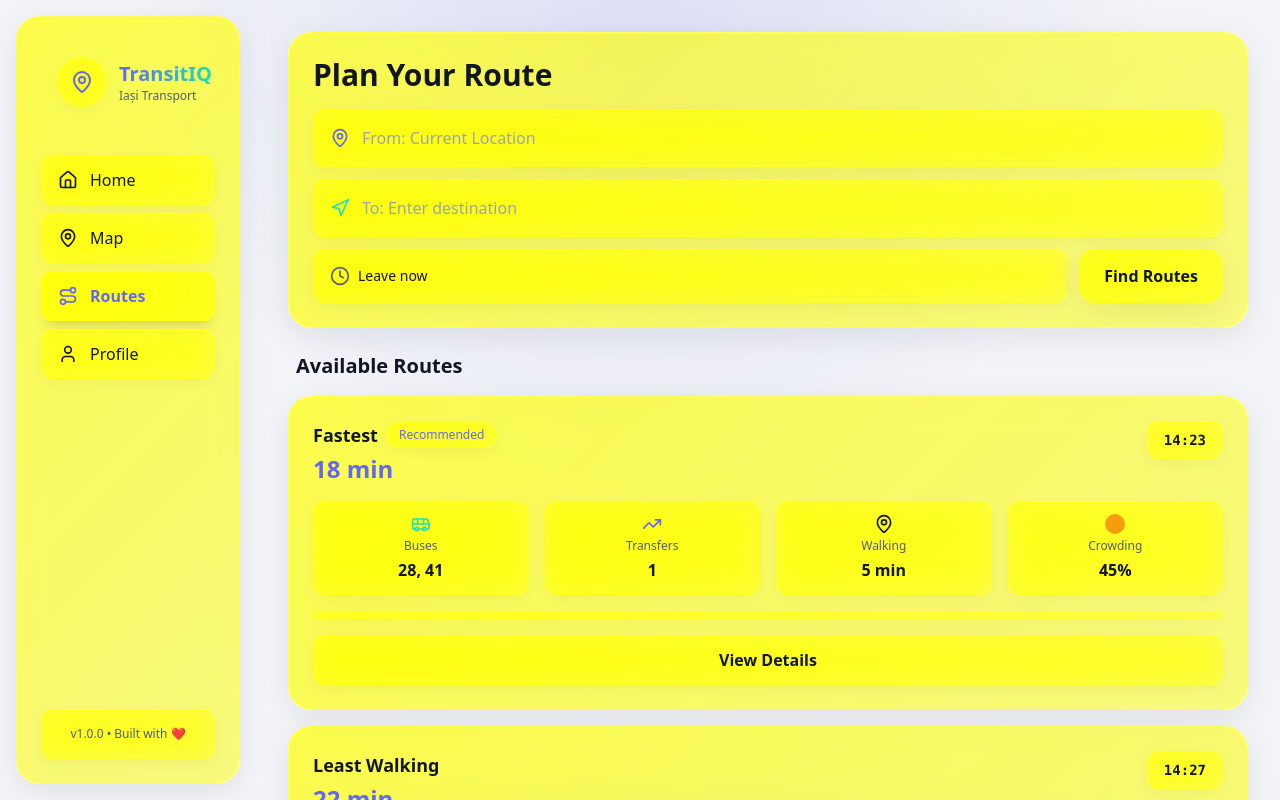
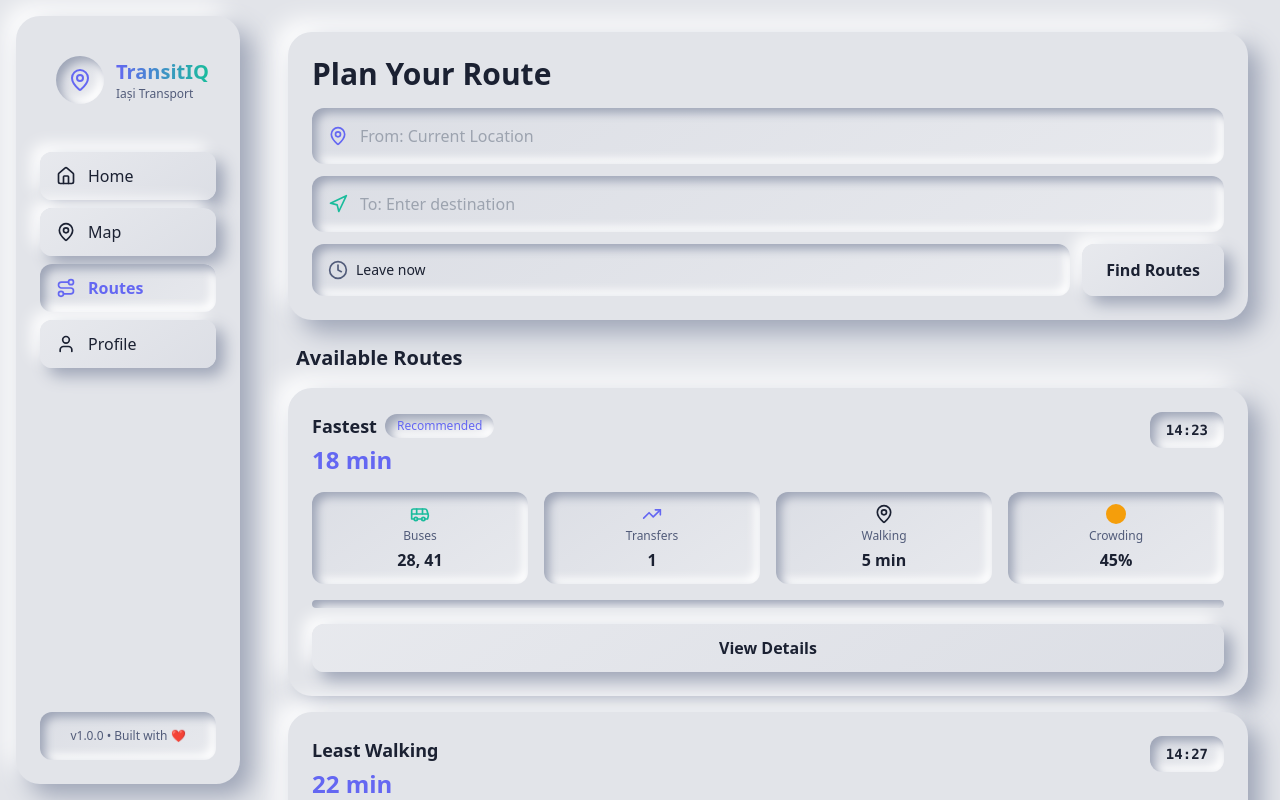
Before and after one commit to Tzigger/transitzen-go, a React (Vite) app: page /routes in a window 1280 px wide. Shown: the top 800 px of the page. Built offline with nearby package versions, Linux system fonts and the light colour scheme; the HTML template or start-up script is replaced by a standard one.

Commit message:
Reverted to commit eefa3ba634a08a873fb2855459ad8fe04c18911c

```diff
--- a/src/components/Navigation.tsx
+++ b/src/components/Navigation.tsx
@@ -13,7 +13,7 @@ const Navigation = () => {
     <>
       {/* Mobile Bottom Navigation */}
       <nav className="md:hidden fixed bottom-0 left-0 right-0 z-50 pb-safe">
-        <div className="glass-strong rounded-t-3xl px-4 py-3 border-t">
+        <div className="neu-float rounded-t-3xl px-4 py-3">
           <div className="flex justify-around items-center">
             {navItems.map((item) => (
               <NavLink
@@ -22,8 +22,8 @@ const Navigation = () => {
                 className={({ isActive }) =>
                   `flex flex-col items-center gap-1 px-4 py-2 rounded-xl transition-all ${
                     isActive
-                      ? "glass-subtle text-primary shadow-lg"
-                      : "text-muted-foreground hover:text-foreground hover:glass-subtle"
+                      ? "neu-pressed text-primary"
+                      : "text-muted-foreground hover:text-foreground"
                   }`
                 }
               >
@@ -37,9 +37,9 @@ const Navigation = () => {
 
       {/* Desktop Sidebar */}
       <nav className="hidden md:block fixed left-0 top-0 h-screen w-64 p-4">
-        <div className="glass-card h-full flex flex-col">
+        <div className="neu-card h-full flex flex-col">
           <div className="flex items-center gap-3 mb-8 p-4">
-            <div className="glass-subtle rounded-full p-3">
+            <div className="neu-pressed rounded-full p-3">
               <MapPin className="w-6 h-6 text-primary" />
             </div>
             <div>
@@ -56,8 +56,8 @@ const Navigation = () => {
                 className={({ isActive }) =>
                   `flex items-center gap-3 px-4 py-3 rounded-xl transition-all ${
                     isActive
-                      ? "glass-strong text-primary font-semibold shadow-lg"
-                      : "glass-subtle hover:glass text-foreground"
+                      ? "neu-pressed text-primary font-semibold"
+                      : "neu-flat hover:neu-float text-foreground"
                   }`
                 }
               >
@@ -67,7 +67,7 @@ const Navigation = () => {
             ))}
           </div>
 
-          <div className="mt-auto glass-subtle rounded-xl p-4">
+          <div className="mt-auto neu-pressed rounded-xl p-4">
             <p className="text-xs text-muted-foreground text-center">
               v1.0.0 • Built with ❤️
             </p>
--- a/src/index.css
+++ b/src/index.css
@@ -2,84 +2,86 @@
 @tailwind components;
 @tailwind utilities;
 
-/* TransitIQ Glassomorphism Design System - iOS 16 Style */
+/* TransitIQ Neumorphic Design System - All styles defined here */
 
 @layer base {
   :root {
-    /* Glassomorphism Base */
-    --glass-bg: 255 255 255;
-    --glass-border: 255 255 255;
+    /* Neumorphic Base Colors */
+    --neu-bg: 224 15% 90%;
+    --neu-shadow-dark: 224 15% 67%;
+    --neu-shadow-light: 0 0% 100%;
 
-    /* Brand Colors - More vibrant for glass effect */
+    /* Brand Colors */
     --primary: 239 84% 67%;
     --primary-foreground: 0 0% 100%;
 
-    --accent: 168 76% 50%;
+    --accent: 168 76% 42%;
     --accent-foreground: 0 0% 100%;
 
-    --success: 142 76% 45%;
-    --warning: 38 92% 55%;
+    --success: 142 76% 36%;
+    --warning: 38 92% 50%;
     --danger: 0 84% 60%;
 
     /* Semantic Colors */
-    --background: 220 25% 96%;
-    --foreground: 224 30% 10%;
+    --background: 224 15% 90%;
+    --foreground: 224 30% 15%;
 
-    --card: 255 255 255;
-    --card-foreground: 224 30% 10%;
+    --card: 224 15% 90%;
+    --card-foreground: 224 30% 15%;
 
-    --popover: 255 255 255;
-    --popover-foreground: 224 30% 10%;
+    --popover: 224 15% 90%;
+    --popover-foreground: 224 30% 15%;
 
-    --secondary: 220 20% 90%;
-    --secondary-foreground: 224 30% 10%;
+    --secondary: 224 15% 85%;
+    --secondary-foreground: 224 30% 15%;
 
-    --muted: 220 15% 85%;
+    --muted: 224 15% 80%;
     --muted-foreground: 224 20% 40%;
 
-    --border: 224 15% 88%;
-    --input: 255 255 255;
+    --border: 224 15% 80%;
+    --input: 224 15% 80%;
     --ring: 239 84% 67%;
 
-    --radius: 1.25rem;
+    --radius: 1rem;
 
-    /* Glass Gradients */
-    --gradient-mesh: linear-gradient(135deg, hsl(239 84% 67% / 0.1) 0%, hsl(168 76% 50% / 0.1) 100%);
-    --gradient-glow: radial-gradient(circle at 50% 0%, hsl(239 84% 67% / 0.15), transparent 50%);
+    /* Neumorphic Gradients */
+    --gradient-flat: linear-gradient(145deg, hsl(224 15% 92%), hsl(224 15% 88%));
+    --gradient-pressed: linear-gradient(145deg, hsl(224 15% 88%), hsl(224 15% 92%));
   }
 
   .dark {
-    /* Dark Mode Glassomorphism */
-    --glass-bg: 0 0% 5%;
-    --glass-border: 255 255 255;
+    /* Dark Mode Neumorphic */
+    --neu-bg: 224 30% 10%;
+    --neu-shadow-dark: 224 30% 5%;
+    --neu-shadow-light: 224 30% 15%;
 
-    --background: 220 25% 8%;
-    --foreground: 220 15% 95%;
+    --background: 224 30% 10%;
+    --foreground: 224 15% 90%;
 
-    --card: 0 0% 5%;
-    --card-foreground: 220 15% 95%;
+    --card: 224 30% 10%;
+    --card-foreground: 224 15% 90%;
 
-    --popover: 0 0% 5%;
-    --popover-foreground: 220 15% 95%;
+    --popover: 224 30% 10%;
+    --popover-foreground: 224 15% 90%;
 
     --primary: 239 84% 67%;
     --primary-foreground: 0 0% 100%;
 
-    --secondary: 220 20% 12%;
-    --secondary-foreground: 220 15% 95%;
+    --secondary: 224 30% 15%;
+    --secondary-foreground: 224 15% 90%;
 
-    --muted: 220 20% 15%;
-    --muted-foreground: 220 15% 65%;
+    --muted: 224 30% 15%;
+    --muted-foreground: 224 15% 60%;
 
-    --accent: 168 76% 50%;
+    --accent: 168 76% 42%;
     --accent-foreground: 0 0% 100%;
 
-    --border: 220 20% 18%;
-    --input: 0 0% 5%;
+    --border: 224 30% 15%;
+    --input: 224 30% 15%;
     --ring: 239 84% 67%;
 
-    --gradient-mesh: linear-gradient(135deg, hsl(239 84% 67% / 0.15) 0%, hsl(168 76% 50% / 0.15) 100%);
-    --gradient-glow: radial-gradient(circle at 50% 0%, hsl(239 84% 67% / 0.2), transparent 50%);
+    --gradient-flat: linear-gradient(145deg, hsl(224 30% 12%), hsl(224 30% 8%));
+    --gradient-pressed: linear-gradient(145deg, hsl(224 30% 8%), hsl(224 30% 12%));
   }
 }
 
@@ -90,121 +92,73 @@
 
   body {
     @apply bg-background text-foreground;
-    background-image: var(--gradient-glow);
-    background-attachment: fixed;
   }
 
   /* Smooth scrolling */
   html {
     scroll-behavior: smooth;
   }
-
-  /* Enable backdrop filters globally */
-  @supports (backdrop-filter: blur(10px)) {
-    .supports-backdrop-blur {
-      backdrop-filter: blur(10px);
-    }
-  }
 }
 
 @layer components {
-  /* Glassomorphism Effects */
-  .glass {
-    background: linear-gradient(
-      135deg,
-      hsl(var(--glass-bg) / 0.7) 0%,
-      hsl(var(--glass-bg) / 0.5) 100%
-    );
-    backdrop-filter: blur(20px) saturate(180%);
-    -webkit-backdrop-filter: blur(20px) saturate(180%);
-    border: 1px solid hsl(var(--glass-border) / 0.18);
+  /* Neumorphic Effects */
+  .neu-flat {
+    background: var(--gradient-flat);
     box-shadow:
-      0 8px 32px hsl(var(--foreground) / 0.08),
-      inset 0 1px 0 hsl(var(--glass-border) / 0.3);
+      8px 8px 16px hsl(var(--neu-shadow-dark)),
+      -8px -8px 16px hsl(var(--neu-shadow-light));
     transition: all 0.3s cubic-bezier(0.4, 0, 0.2, 1);
   }
 
-  .glass-strong {
-    background: linear-gradient(
-      135deg,
-      hsl(var(--glass-bg) / 0.85) 0%,
-      hsl(var(--glass-bg) / 0.65) 100%
-    );
-    backdrop-filter: blur(30px) saturate(180%);
-    -webkit-backdrop-filter: blur(30px) saturate(180%);
-    border: 1px solid hsl(var(--glass-border) / 0.25);
+  .neu-pressed {
+    background: var(--gradient-pressed);
     box-shadow:
-      0 8px 32px hsl(var(--foreground) / 0.12),
-      inset 0 1px 0 hsl(var(--glass-border) / 0.4);
+      inset 5px 5px 10px hsl(var(--neu-shadow-dark)),
+      inset -5px -5px 10px hsl(var(--neu-shadow-light));
   }
 
-  .glass-subtle {
-    background: linear-gradient(
-      135deg,
-      hsl(var(--glass-bg) / 0.5) 0%,
-      hsl(var(--glass-bg) / 0.3) 100%
-    );
-    backdrop-filter: blur(15px) saturate(180%);
-    -webkit-backdrop-filter: blur(15px) saturate(180%);
-    border: 1px solid hsl(var(--glass-border) / 0.12);
+  .neu-float {
+    background: hsl(var(--neu-bg));
     box-shadow:
-      0 4px 16px hsl(var(--foreground) / 0.05),
-      inset 0 1px 0 hsl(var(--glass-border) / 0.2);
+      12px 12px 24px hsl(var(--neu-shadow-dark)),
+      -12px -12px 24px hsl(var(--neu-shadow-light));
+    transition: all 0.3s cubic-bezier(0.4, 0, 0.2, 1);
   }
 
-  .glass:hover {
-    transform: translateY(-2px);
+  .neu-float:hover {
+    transform: translateY(-4px);
     box-shadow:
-      0 12px 40px hsl(var(--foreground) / 0.12),
-      inset 0 1px 0 hsl(var(--glass-border) / 0.4);
-    border-color: hsl(var(--glass-border) / 0.25);
+      16px 16px 32px hsl(var(--neu-shadow-dark)),
+      -16px -16px 32px hsl(var(--neu-shadow-light));
   }
 
   /* Interactive States */
-  .glass-button {
-    @apply glass rounded-2xl px-6 py-3 font-semibold;
-    @apply active:scale-95;
+  .neu-button {
+    @apply neu-flat rounded-2xl px-6 py-3 font-semibold;
+    @apply active:neu-pressed active:scale-95;
     @apply transition-all duration-200;
   }
 
-  .glass-button:active {
-    background: linear-gradient(
-      135deg,
-      hsl(var(--glass-bg) / 0.6) 0%,
-      hsl(var(--glass-bg) / 0.4) 100%
-    );
+  .neu-input {
+    @apply neu-pressed rounded-xl px-4 py-3;
+    @apply bg-transparent outline-none w-full;
   }
 
-  .glass-input {
-    @apply glass-subtle rounded-xl px-4 py-3;
-    @apply bg-transparent outline-none w-full;
-    @apply focus:border-primary/50 focus:shadow-lg;
-  }
-
-  .glass-card {
-    @apply glass rounded-3xl p-6;
+  .neu-card {
+    @apply neu-float rounded-3xl p-6;
   }
 
   /* Animations */
-  @keyframes glass-pulse {
+  @keyframes neu-pulse {
     0%, 100% {
       box-shadow:
-        0 8px 32px hsl(var(--foreground) / 0.08),
-        inset 0 1px 0 hsl(var(--glass-border) / 0.3);
+        12px 12px 24px hsl(var(--neu-shadow-dark)),
+        -12px -12px 24px hsl(var(--neu-shadow-light));
     }
     50% {
       box-shadow:
-        0 12px 40px hsl(var(--primary) / 0.15),
-        inset 0 1px 0 hsl(var(--glass-border) / 0.5);
-    }
-  }
-
-  @keyframes glass-shimmer {
-    0% {
-      background-position: -200% center;
-    }
-    100% {
-      background-position: 200% center;
+        16px 16px 32px hsl(var(--neu-shadow-dark)),
+        -16px -16px 32px hsl(var(--neu-shadow-light));
     }
   }
 
@@ -228,23 +182,12 @@
     animation: float 3s ease-in-out infinite;
   }
 
-  .animate-glass-pulse {
-    animation: glass-pulse 2s ease-in-out infinite;
+  .animate-neu-pulse {
+    animation: neu-pulse 2s ease-in-out infinite;
   }
 
   .animate-slide-up {
     animation: slide-up 0.6s ease-out forwards;
-  }
-
-  .animate-shimmer {
-    background: linear-gradient(
-      90deg,
-      transparent,
-      hsl(var(--primary) / 0.1),
-      transparent
-    );
-    background-size: 200% 100%;
-    animation: glass-shimmer 2s infinite;
   }
 
   /* Gradient Text */
--- a/src/pages/RoutePlanner.tsx
+++ b/src/pages/RoutePlanner.tsx
@@ -40,12 +40,12 @@ const RoutePlanner = () => {
 
       <main className="p-4 md:p-8 space-y-6">
         {/* Header */}
-        <header className="glass-card">
+        <header className="neu-card">
           <h1 className="text-2xl md:text-3xl font-bold mb-4">Plan Your Route</h1>
 
           {/* Location Inputs */}
           <div className="space-y-3">
-            <div className="glass-subtle rounded-xl p-4">
+            <div className="neu-pressed rounded-xl p-4">
               <div className="flex items-center gap-3">
                 <MapPin className="w-5 h-5 text-primary" />
                 <input
@@ -56,7 +56,7 @@ const RoutePlanner = () => {
               </div>
             </div>
 
-            <div className="glass-subtle rounded-xl p-4">
+            <div className="neu-pressed rounded-xl p-4">
               <div className="flex items-center gap-3">
                 <NavigationIcon className="w-5 h-5 text-accent" />
                 <input
@@ -69,13 +69,13 @@ const RoutePlanner = () => {
 
             {/* Time Selector */}
             <div className="flex gap-3">
-              <div className="glass-subtle rounded-xl p-4 flex-1">
+              <div className="neu-pressed rounded-xl p-4 flex-1">
                 <div className="flex items-center gap-2">
                   <Clock className="w-5 h-5 text-muted-foreground" />
                   <span className="text-sm">Leave now</span>
                 </div>
               </div>
-              <button className="glass-button font-semibold hover:scale-105">
+              <button className="neu-flat rounded-xl px-6 font-semibold hover:neu-pressed transition-all">
                 Find Routes
               </button>
             </div>
@@ -89,7 +89,7 @@ const RoutePlanner = () => {
           {routeResults.map((route, index) => (
             <div
               key={index}
-              className="glass-card hover:glass-strong cursor-pointer group"
+              className="neu-card hover:neu-float cursor-pointer group"
               style={{ animationDelay: `${index * 0.1}s` }}
             >
               {/* Header */}
@@ -98,39 +98,39 @@ const RoutePlanner = () => {
                   <div className="flex items-center gap-2 mb-1">
                     <h3 className="font-semibold text-lg">{route.type}</h3>
                     {route.badge && (
-                      <span className="glass-subtle rounded-full px-3 py-1 text-xs font-medium text-primary">
+                      <span className="neu-pressed rounded-full px-3 py-1 text-xs font-medium text-primary">
                         {route.badge}
                       </span>
                     )}
                   </div>
                   <p className="text-2xl font-bold text-primary">{route.duration}</p>
                 </div>
-                <div className="glass-subtle rounded-xl px-4 py-2">
+                <div className="neu-pressed rounded-xl px-4 py-2">
                   <p className="text-sm font-mono font-bold">{route.departure}</p>
                 </div>
               </div>
 
               {/* Route Details */}
               <div className="grid grid-cols-2 md:grid-cols-4 gap-4 mb-4">
-                <div className="glass-subtle rounded-xl p-3 text-center">
+                <div className="neu-pressed rounded-xl p-3 text-center">
                   <Bus className="w-5 h-5 mx-auto mb-1 text-accent" />
                   <p className="text-xs text-muted-foreground mb-1">Buses</p>
                   <p className="font-semibold">{route.buses.join(", ")}</p>
                 </div>
 
-                <div className="glass-subtle rounded-xl p-3 text-center">
+                <div className="neu-pressed rounded-xl p-3 text-center">
                   <TrendingUp className="w-5 h-5 mx-auto mb-1 text-primary" />
                   <p className="text-xs text-muted-foreground mb-1">Transfers</p>
                   <p className="font-semibold">{route.transfers}</p>
                 </div>
 
-                <div className="glass-subtle rounded-xl p-3 text-center">
+                <div className="neu-pressed rounded-xl p-3 text-center">
                   <MapPin className="w-5 h-5 mx-auto mb-1 text-warning" />
                   <p className="text-xs text-muted-foreground mb-1">Walking</p>
                   <p className="font-semibold">{route.walking}</p>
                 </div>
 
-                <div className="glass-subtle rounded-xl p-3 text-center">
+                <div className="neu-pressed rounded-xl p-3 text-center">
                   <div className="w-5 h-5 mx-auto mb-1 rounded-full"
                     style={{
                       background: route.occupancy > 70
@@ -146,7 +146,7 @@ const RoutePlanner = () => {
               </div>
 
               {/* Occupancy Bar */}
-              <div className="glass-subtle rounded-full h-2 overflow-hidden">
+              <div className="neu-pressed rounded-full h-2 overflow-hidden">
                 <div
                   className={`h-full rounded-full transition-all ${
                     route.occupancy > 70
@@ -160,7 +160,7 @@ const RoutePlanner = () => {
               </div>
 
               {/* Action Button */}
-              <button className="mt-4 w-full glass-subtle rounded-xl py-3 font-semibold group-hover:glass transition-all">
+              <button className="mt-4 w-full neu-flat rounded-xl py-3 font-semibold group-hover:neu-pressed transition-all">
                 View Details
               </button>
             </div>
@@ -168,7 +168,7 @@ const RoutePlanner = () => {
         </section>
 
         {/* Smart Tips */}
-        <section className="glass rounded-2xl p-6">
+        <section className="neu-float rounded-2xl p-6">
           <h3 className="font-semibold text-lg mb-3 flex items-center gap-2">
             <TrendingUp className="w-5 h-5 text-success" />
             Smart Tip
```
Also changed, not shown: src/components/Features.tsx (+4 -4 lines), src/components/Hero.tsx (+13 -13 lines), src/pages/Dashboard.tsx (+13 -13 lines), src/pages/MapView.tsx (+6 -6 lines), src/pages/Profile.tsx (+14 -14 lines).
